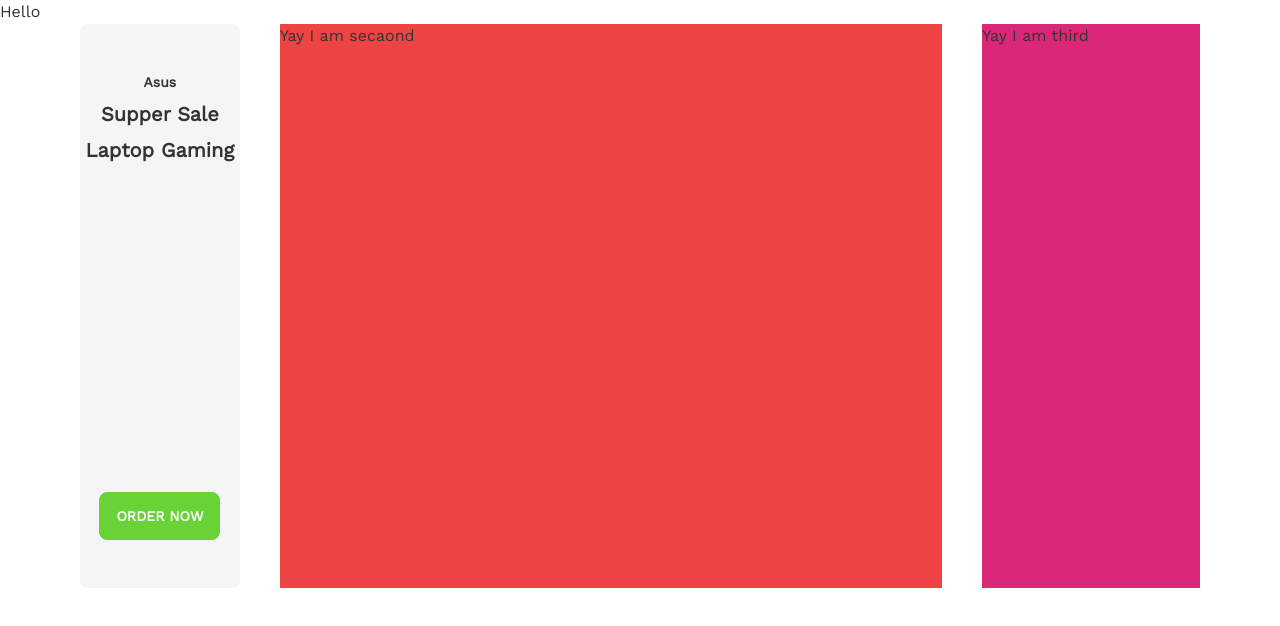
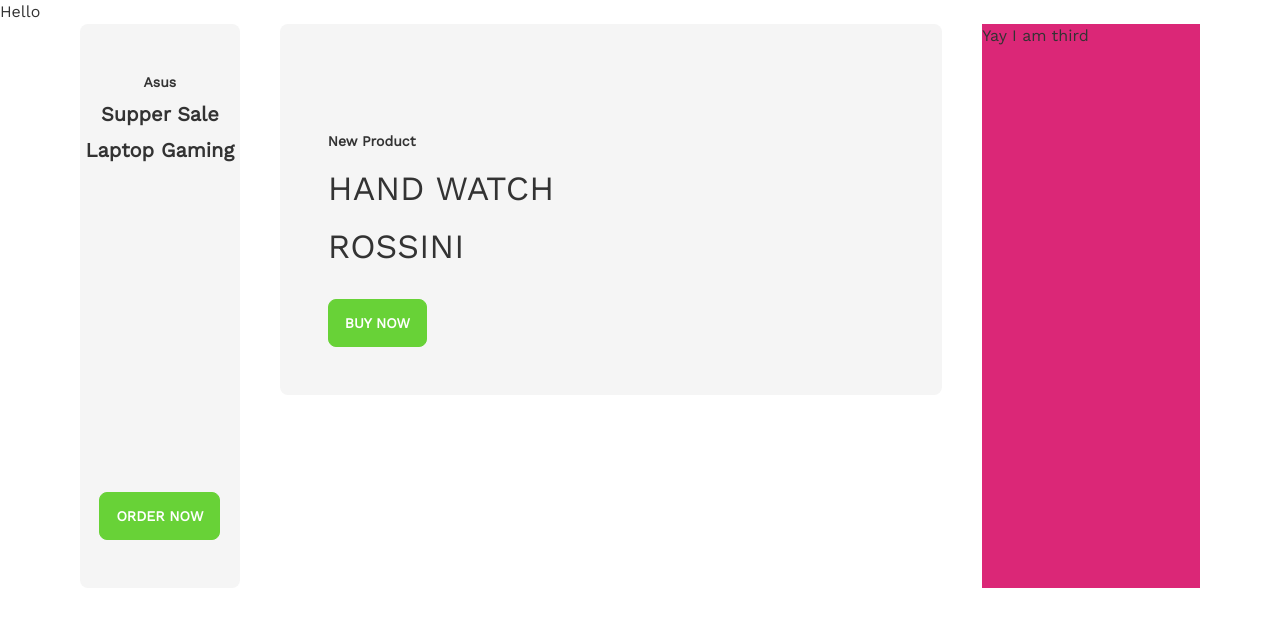
Before and after one commit to alwaysraihan/ftribe-react-app, a React (Create React App) app: page / in a window 1280 px wide. Shown: the top 626 px of the page. Built offline with nearby package versions, Linux system fonts and the light colour scheme.

Commit message:
home banner second container first banner completed

```diff
--- a/src/components/Home/HomeBanner.jsx
+++ b/src/components/Home/HomeBanner.jsx
@@ -7,11 +7,11 @@ const Banner = () => {
                 {/* banner left 1st conatiner  */}
                 <div className="bg-[#F5F5F5] rounded-lg relative w-[270px] h-full text-center py-[48px]">
                     <div className="mb-auto">
-                        <h1 className="text-sm font-semibold">Asus</h1>
-                        <h1 className="text-xl my-[8px] font-semibold">
+                        <p className="text-sm font-semibold">Asus</p>
+                        <h3 className="text-xl my-[8px] font-semibold">
                             Supper Sale
-                        </h1>
-                        <h1 className="text-xl font-semibold">Laptop Gaming</h1>
+                        </h3>
+                        <h3 className="text-xl font-semibold">Laptop Gaming</h3>
                     </div>
                     <div className="absolute left-0 right-0  bottom-[48px]">
                         <span class="btn text-center  rounded-lg btn-primary text-white text-[14px] px-[16px] py-[8px]">
@@ -20,8 +20,19 @@ const Banner = () => {
                     </div>
                 </div>
                 {/* banner left 2nd conatiner  */}
-                <div className=" bg-red-500   w-full h-[100%]">
-                    <h1>Yay I am secaond</h1>
+                <div className="  w-full h-[100%] ">
+                    <div className="pt-[107px] pl-[48px] pb-[48px] bg-[#F5F5F5] rounded-lg">
+                        <p className="text-sm font-semibold">New Product</p>
+                        <h1 className="text-[34px]  leading-[42px] my-[16px]">
+                            HAND WATCH
+                        </h1>
+                        <h1 className="text-[34px]  leading-[42px]">ROSSINI</h1>
+                        <div className="mt-[32px]">
+                            <span class="btn text-center  rounded-lg btn-primary text-white text-[14px] px-[16px] py-[8px]">
+                                Buy Now
+                            </span>
+                        </div>
+                    </div>
                 </div>
                 {/* banner left 3rd conatiner  */}
                 <div className="bg-pink-600 w-[368px] h-[100%]">
```
